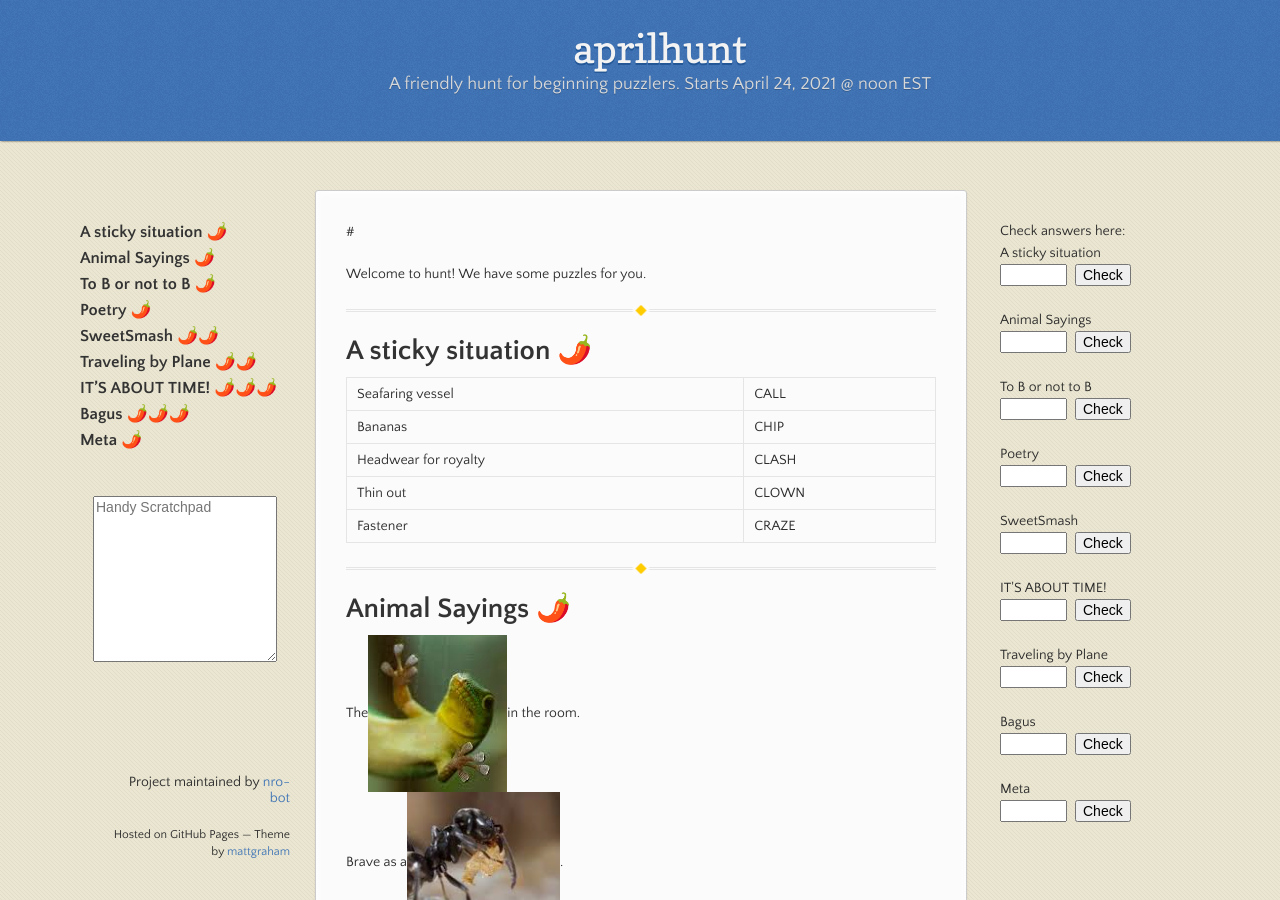
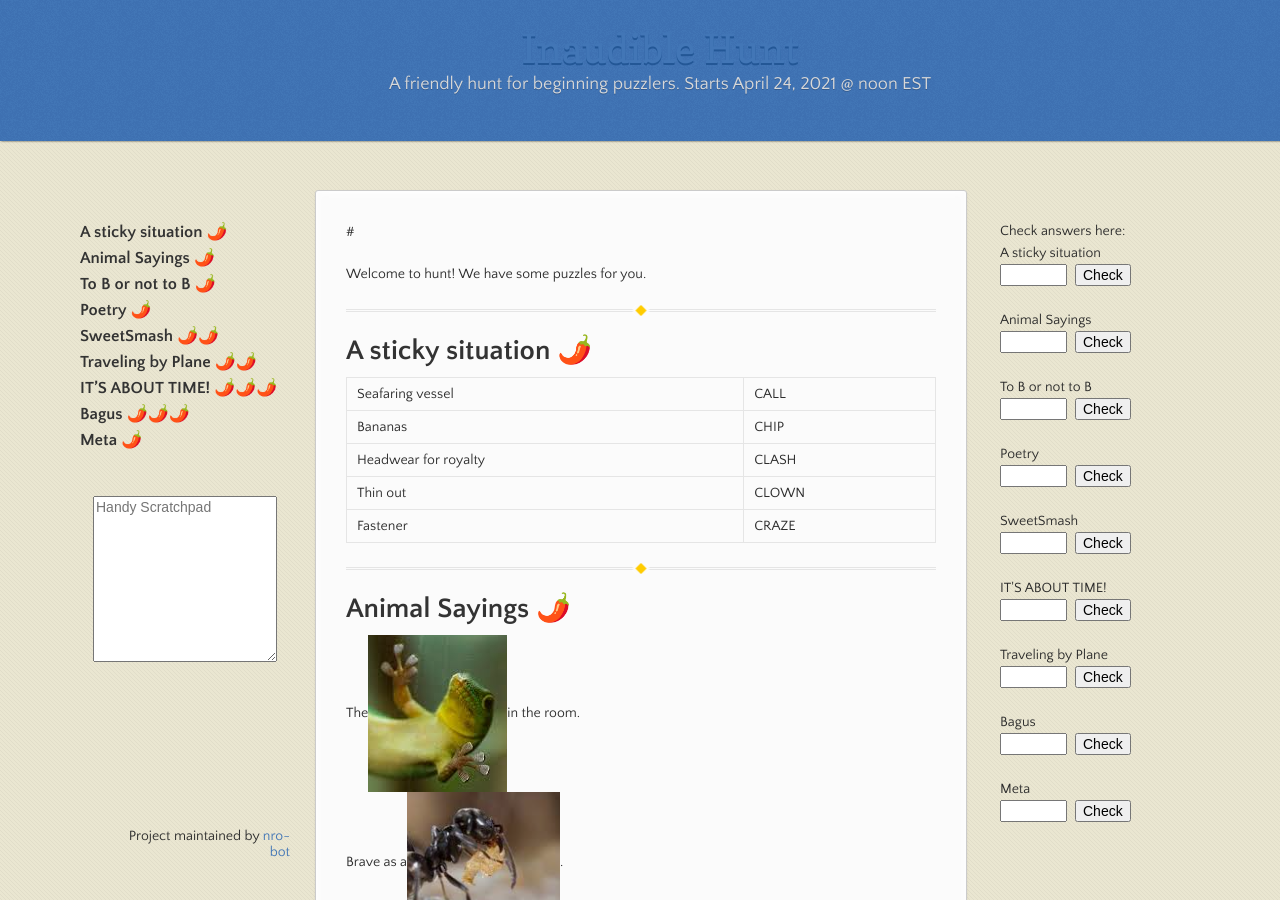
Before and after one commit to nro-bot/aprilhunt, a Jekyll site: the page built from Welcome to mini hunt!.md, in a window 1280 px wide and 900 px high. Built offline with Jekyll 4.4.1, drawn with Linux system fonts in a browser that asks for light colours; our own code applies the rules of GitHub Pages for plain Markdown files.

Commit message:
fixed titlepage issues; removed bkup pages causing jeykll serve warnings

```diff
--- a/_config.yml
+++ b/_config.yml
@@ -1,4 +1,5 @@
 title: Inaudible Hunt
+title_var: Inaudible Hunt
 description: A friendly hunt for beginning puzzlers. Starts April 24, 2021 @ noon EST
 show_downloads: false
 show_banner: false
--- a/_layouts/homepage.html
+++ b/_layouts/homepage.html
@@ -17,7 +17,8 @@
   <body>
 
       <header>
-        <h1>{{ page.title | default: site.title | default: site.github.repository_name }}</h1>
+        <!--<h1>{{ page.title | default: site.title | default: site.github.repository_name }}</h1>-->
+        <h1>{{ site.title_var | default: site.github.repository_name }}</h1>
         <p>{{ page.description | default: site.description | default: site.github.project_tagline }}</p>
       </header>
 
--- a/_layouts/puzzlepage.html
+++ b/_layouts/puzzlepage.html
@@ -18,7 +18,7 @@
 
       <header>
         <!--<h1>{{ page.title | default: site.title | default: site.github.repository_name }}</h1>-->
-        <h1>{{ default: site.title | default: site.github.repository_name }}</h1>
+        <h1><a href='{{site.baseurl}}'>{{ site.title_var | default: site.github.repository_name }}</a></h1>
         <p>{{ page.description | default: site.description | default: site.github.project_tagline }}</p>
       </header>
 
@@ -41,7 +41,7 @@
             {% if site.github.is_project_page %}
               <p>Project maintained by <a href="{{ site.github.owner_url }}">{{ site.github.owner_name }}</a></p>
             {% endif %}
-            <p><small>Hosted on GitHub Pages &mdash; Theme by <a href="https://twitter.com/mattgraham">mattgraham</a></small></p>
+            <!--<p><small>Hosted on GitHub Pages &mdash; Theme by <a href="https://twitter.com/mattgraham">mattgraham</a></small></p>-->
           </footer>
     </div>
 
```
Also changed, not shown: another-page.md (+1 -1 lines), 1 other file.
